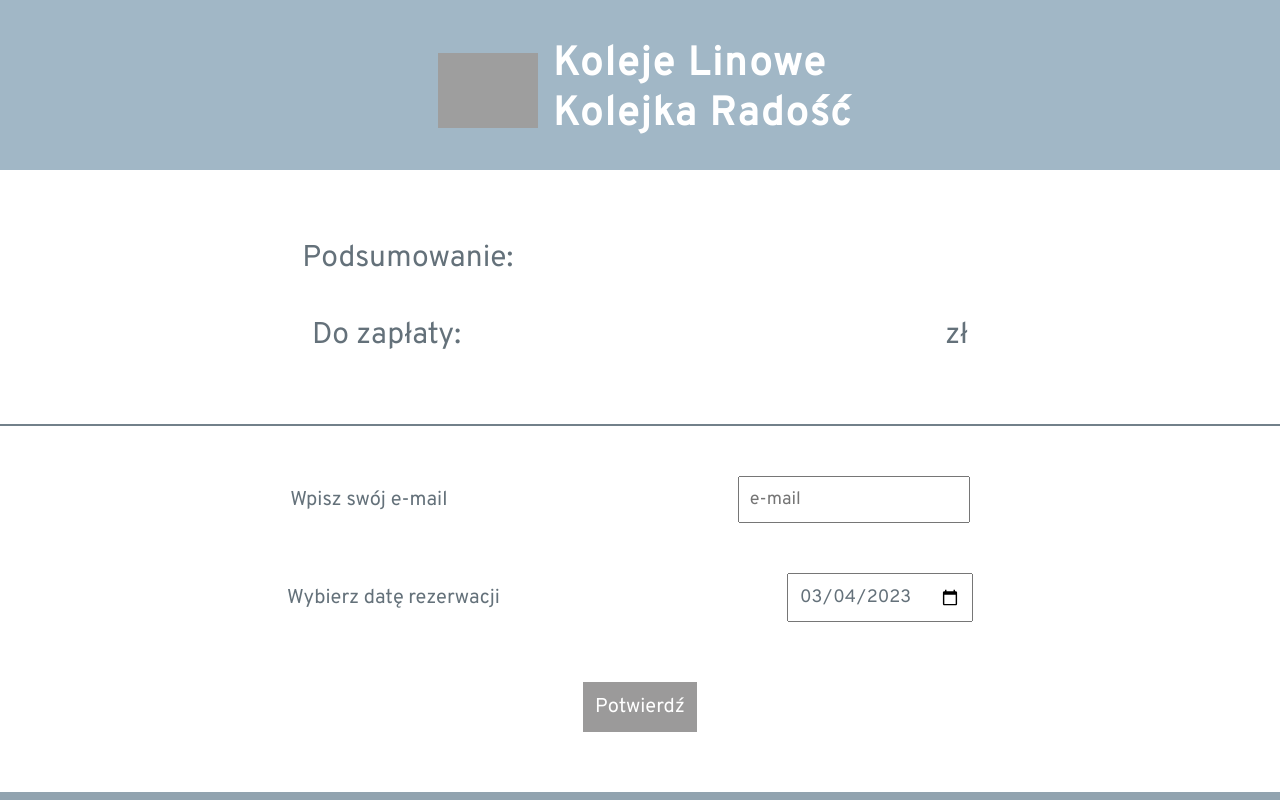
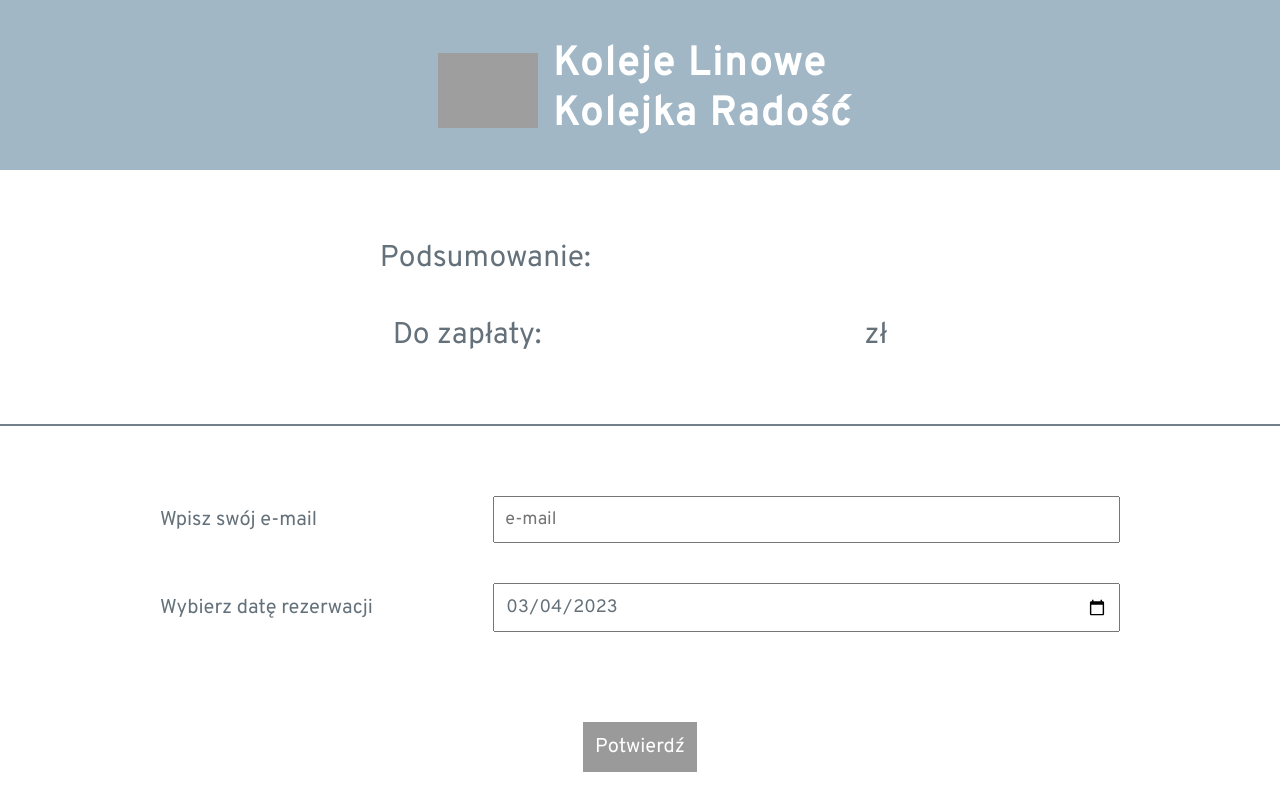
Before and after one commit to agnzur/ropeway-tickets, a React (Create React App) app: page /summary in a window 1280 px wide. Shown: the top 800 px of the page. Built offline with nearby package versions, Linux system fonts and the light colour scheme; grey boxes are pictures that could not be loaded.

Commit message:
inputs grid styling

```diff
--- a/src/components /summary/Inputs.js
+++ b/src/components /summary/Inputs.js
@@ -9,9 +9,10 @@ export const Inputs = ({ email, setEmail, date, setDate }) => {
   };
 
   return (
-    <div>
-      <div className="input-container">
-        <label htmlFor="email-input">Wpisz swój e-mail</label>
+    <div className="grid-container">
+      <label htmlFor="email-input" className="input-label">
+        Wpisz swój e-mail
+      </label>
       <input
         id="email-input"
         className="client-input"
@@ -21,9 +22,9 @@ export const Inputs = ({ email, setEmail, date, setDate }) => {
           setEmail(e.target.value);
         }}
       ></input>
-      </div>
-      <div className="input-container">
-        <label htmlFor="date-input">Wybierz datę rezerwacji</label>
+      <label htmlFor="date-input" className="input-label">
+        Wybierz datę rezerwacji
+      </label>
       <input
         id="date-input"
         className="client-input"
@@ -32,6 +33,5 @@ export const Inputs = ({ email, setEmail, date, setDate }) => {
         onChange={handleDateChange}
       ></input>
     </div>
-    </div>
   );
 };
--- a/src/components /summary/summary.css
+++ b/src/components /summary/summary.css
@@ -7,24 +7,30 @@
 
 .order-info {
   display: flex;
-  justify-content: space-around;
+  justify-content: space-evenly;
   padding: 20px;
 }
 
-.input-container {
-  display: flex;
-  justify-content: space-evenly;
+.grid-container {
+  display: grid;
+  grid-template-columns: 1fr 2fr;
+  margin: 0 auto;
   align-items: center;
-  padding: 50px 20px 0px;
-  font-size: 20px;
-  color: #64717a;
+  padding: 50px;
+  max-width: 1000px;
 }
 
 .client-input {
   font-size: 18px;
   color: #64717a;
   padding: 10px;
-  margin: 0 20px;
+  margin: 20px;
+}
+.input-label {
+  font-size: 20px;
+  color: #64717a;
+  margin: 10px;
+  padding: 0 10px;
 }
 
 .button-container {
@@ -32,7 +38,7 @@
   justify-content: center;
 }
 #confirm-button {
-  margin: 60px;
+  margin: 20px 0 60px;
   font-size: 20px;
   padding: 10px;
   color: white;
```
Lines whose indentation alone changed are shown as unchanged.
